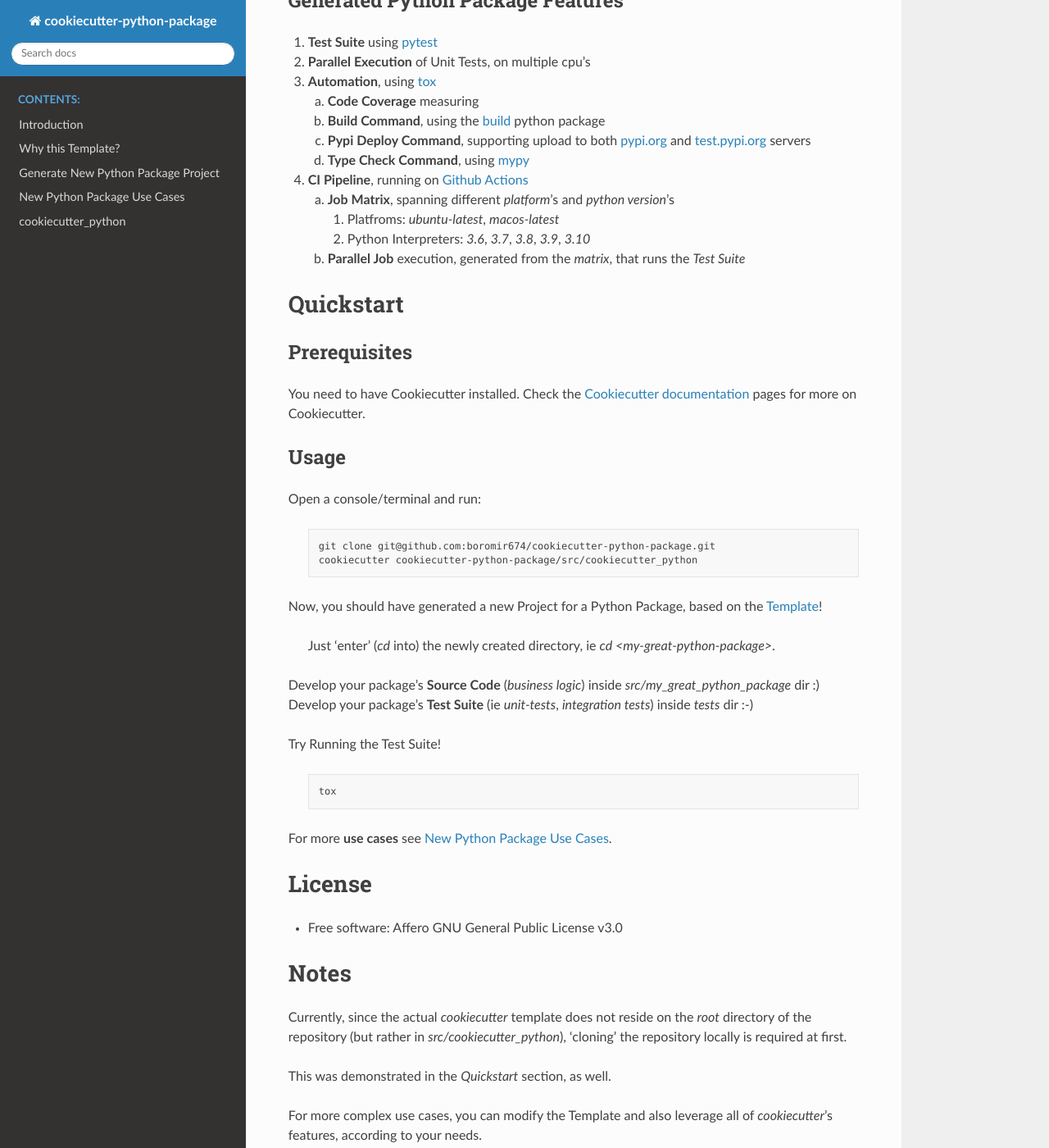
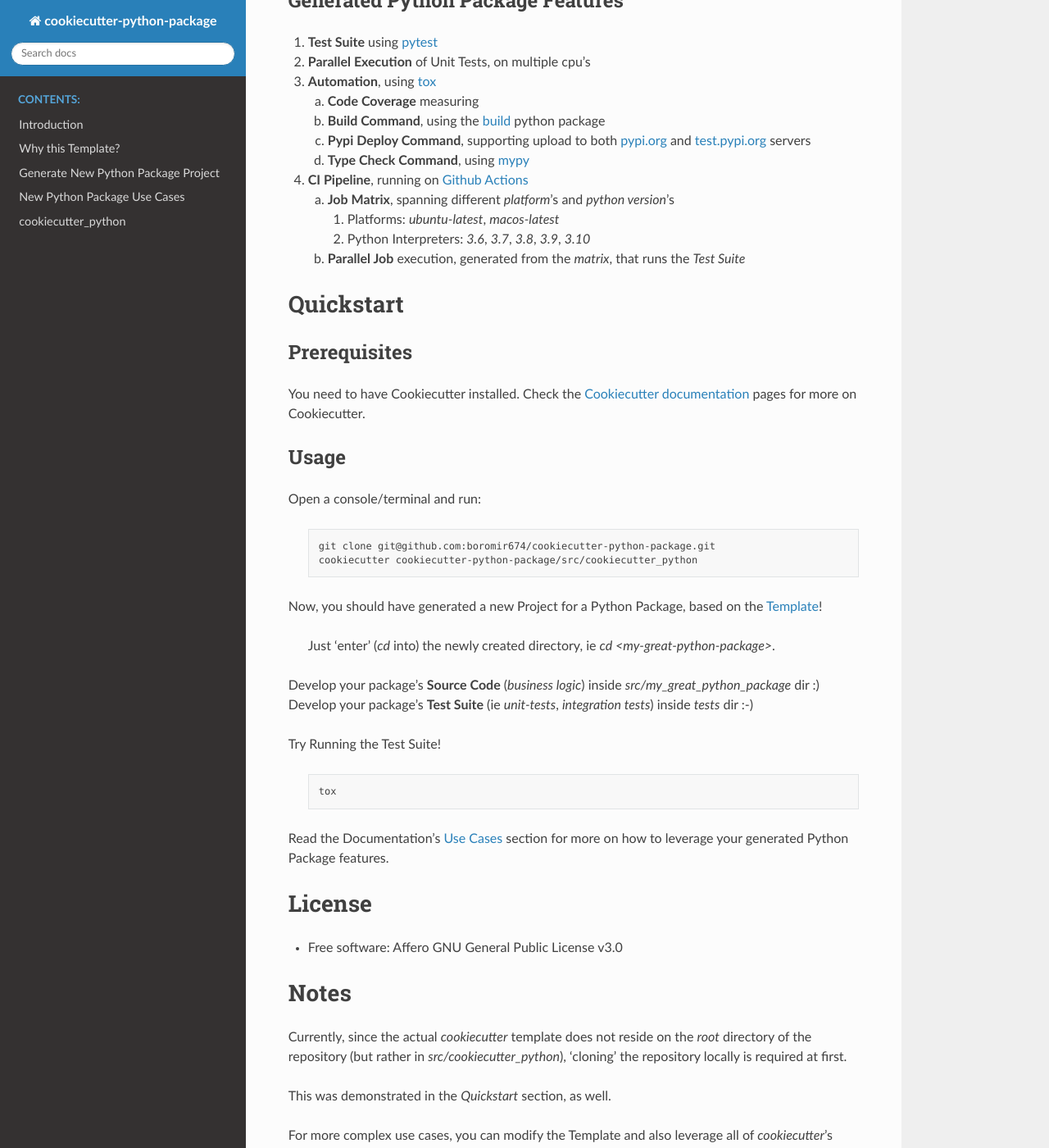
Before and after one commit to boromir674/cookiecutter-python-package, a Sphinx documentation site: the page built from docs/index.rst, in a window 1280 px wide and 1400 px high, scrolled down 911 px. Shown: the whole window at 82% size. Built offline with Sphinx 7.4.7 and the Read the Docs theme 2.0.0, drawn with Linux system fonts in a browser that asks for light colours; pages that are not in the unit, such as notebooks, are missing from menus.

```diff
--- a/README.rst
+++ b/README.rst
@@ -44,7 +44,7 @@ Generated Python Package Features
 
    a. **Job Matrix**, spanning different `platform`'s and `python version`'s
 
-      1. Platfroms: `ubuntu-latest`, `macos-latest`
+      1. Platforms: `ubuntu-latest`, `macos-latest`
       2. Python Interpreters: `3.6`, `3.7`, `3.8`, `3.9`, `3.10`
    b. **Parallel Job** execution, generated from the `matrix`, that runs the `Test Suite`
 
@@ -83,7 +83,9 @@ Try Running the Test Suite!
 
         tox
 
-For more **use cases** see :ref:`Use Cases`.
+
+Read the Documentation's `Use Cases`_ section for more on how to leverage your generated Python Package features.
+
 
 License
 =======
@@ -146,15 +149,15 @@ For more complex use cases, you can modify the Template and also leverage all of
 
 .. |release_version| image:: https://img.shields.io/pypi/v/cookiecutter_python
     :alt: Production Version
-    :target: https://pypi.org/project/cookiecutter_python/
+    :target: https://pypi.org/project/cookiecutter-python/
 
 .. |wheel| image:: https://img.shields.io/pypi/wheel/cookiecutter-python?color=green&label=wheel
     :alt: PyPI - Wheel
-    :target: https://pypi.org/project/cookiecutter_python
+    :target: https://pypi.org/project/cookiecutter-python
 
 .. |supported_versions| image:: https://img.shields.io/pypi/pyversions/cookiecutter-python?color=blue&label=python&logo=python&logoColor=%23ccccff
     :alt: Supported Python versions
-    :target: https://pypi.org/project/cookiecutter_python
+    :target: https://pypi.org/project/cookiecutter-python
 
 .. |commits_since_specific_tag_on_master| image:: https://img.shields.io/github/commits-since/boromir674/cookiecutter-python-package/v0.7.2/master?color=blue&logo=github
     :alt: GitHub commits since tagged version (branch)
@@ -166,12 +169,8 @@ For more complex use cases, you can modify the Template and also leverage all of
 
 .. |codecov| image:: https://img.shields.io/codecov/c/github/boromir674/cookiecutter-python-package/master?logo=codecov
     :alt: Codecov
-    :target: https://codecov.io/gh/boromir674/cookiecutter-python-package
+    :target: https://app.codecov.io/gh/boromir674/cookiecutter-python-package
 
 .. |better_code_hub| image:: https://bettercodehub.com/edge/badge/boromir674/cookiecutter-python-package?branch=master
     :alt: Better Code Hub
     :target: https://bettercodehub.com/
-
-.. |sc1| image:: https://img.shields.io/scrutinizer/quality/g/boromir674/cookiecutter-python-package/master?logo=scrutinizer&style=flat
-    :alt: Scrutinizer code quality
-    :target: https://scrutinizer-ci.com/g/boromir674/cookiecutter-python-package/?branch=master
--- a/docs/usage/use_cases.rst
+++ b/docs/usage/use_cases.rst
@@ -4,7 +4,7 @@
 New Python Package Use Cases
 ============================
 
-Ready to enjoy some of your newly generated Python Pacakge Project **features** available out-of-the-box!?
+Ready to enjoy some of your newly generated Python Package Project **features** available out-of-the-box!?
 
 For instance:
 
@@ -44,11 +44,11 @@ For instance:
             Setting PYPI_SERVER=pypi indicates to deploy to `pypi.org` (instead of `test.pypi.org`).
 
       .. note::
-         Please modify the TWINE_USERNAME, TWINE_PASSWORD and PACKAGE_DIST_VERSION envronment variables, accordingly.
+         Please modify the TWINE_USERNAME, TWINE_PASSWORD and PACKAGE_DIST_VERSION environment variables, accordingly.
 
          TWINE_USERNAME & TWINE_PASSWORD are used to authenticate (user credentials) with the targeted pypi server.
 
-         PACKAGE_DIST_VERSION is used to avoid accidentally uploading distributions of different versions than intented.
+         PACKAGE_DIST_VERSION is used to avoid accidentally uploading distributions of different versions than intended.
 
 
 2. Leverage the **CI Pipeline** and its **build matrix** to run the **Test Suite** against a combination of
--- a/docs/why_this_library.rst
+++ b/docs/why_this_library.rst
@@ -7,10 +7,10 @@ So, why would one opt for this Template, instead of the many ones available onli
 It is **easy to use**, allowing the generation of a completely fresh new *Python Package Project*,
 though a *cli*.
 
-You can immediatly have a *ci* infrastructure and multiple platform-agnostic *shell* commands
+You can immediately have a *ci* infrastructure and multiple platform-agnostic *shell* commands
 working out-of-the-box, so you can focus on developing your *business logic* and your *test cases*
 
-* It allows scaffolding new projects with a **Test Suite** included, designed to run *Test Cases* in **parallel** (accross multiple cpu's) for *speed*.
+* It allows scaffolding new projects with a **Test Suite** included, designed to run *Test Cases* in **parallel** (across multiple cpu's) for *speed*.
 * New Projects come with a **CI pipeline**, that triggers every time code is pushed on the remote.
 * The pipeline hosts a **Test Workflow** (on *Github Actions*), designed to *stress-test* your package on multiple environments:
   Each environment differs from the others in terms of the combined
```
Also changed, not shown: other parts of README.rst (+1 -0 lines), docs/cookiecutter_python.hooks.rst (added, +30 -0 lines), docs/spelling_wordlist.txt (+13 -0 lines), src/cookiecutter_python/{{ cookiecutter.project_slug }}/README.rst, 1 other file.
